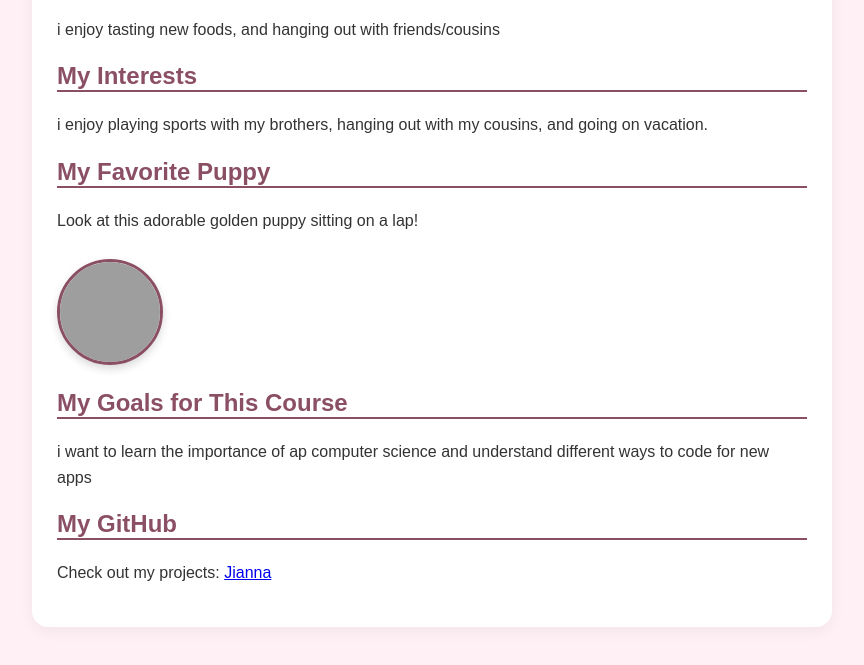
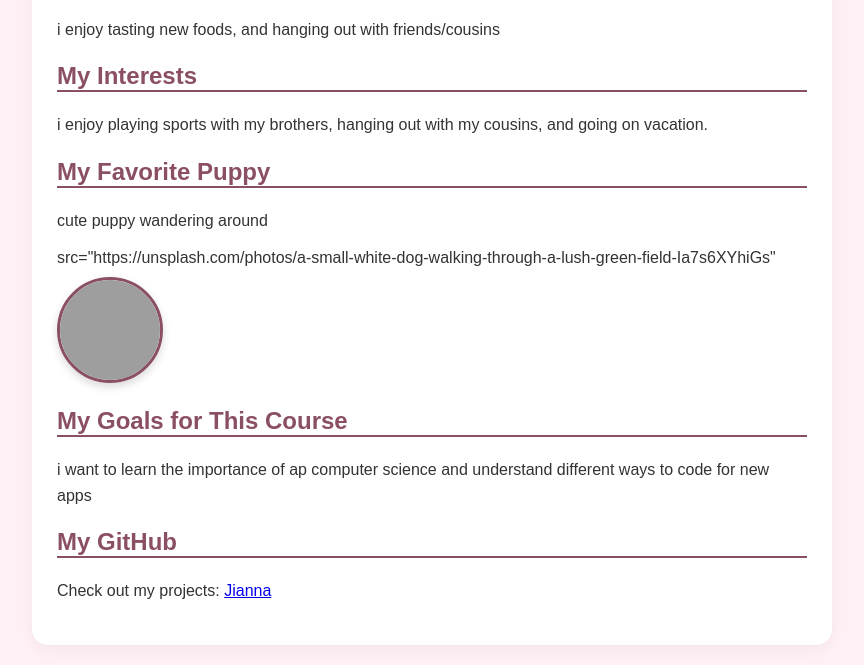
Before and after one commit to jianna16/my-github-site, a plain HTML site: page index.html in a window 1280 px wide. Shown: the part 158-823 px from the top of the page, without its empty margins (208-1072 px from the left). Drawn offline with Linux system fonts and the light colour scheme; grey boxes are pictures that could not be loaded.

Commit message:
changed pic

```diff
--- a/index.html
+++ b/index.html
@@ -101,8 +101,8 @@
       <p>i enjoy playing sports with my brothers, hanging out with my cousins, and going on vacation.</p>
 
       <h2>My Favorite Puppy</h2>
-      <p>Look at this adorable golden puppy sitting on a lap!</p>
-
+      <p>cute puppy wandering around</p>
+        src="https://unsplash.com/photos/a-small-white-dog-walking-through-a-lush-green-field-Ia7s6XYhiGs"
       <!-- New layout wrapper for the ultra-cropped image -->
       <div class="image-container">
         <img
```
